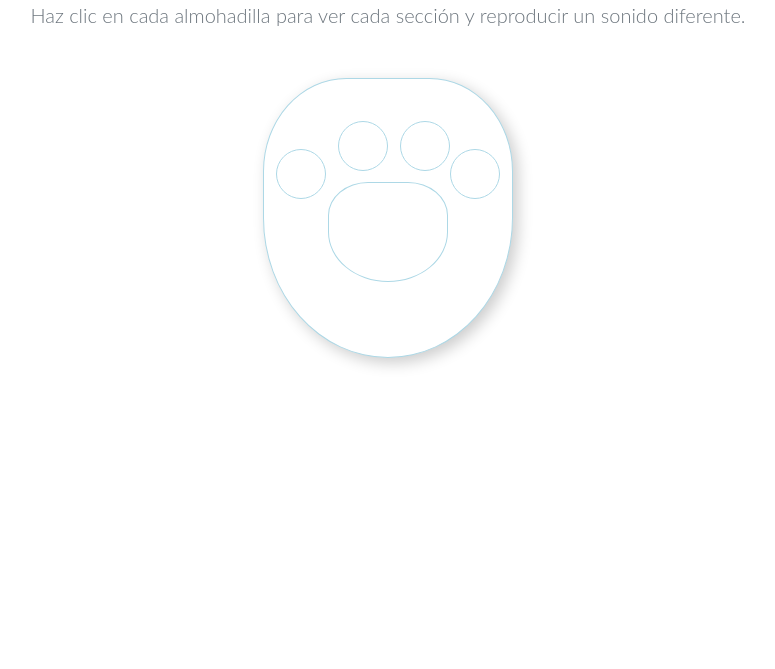
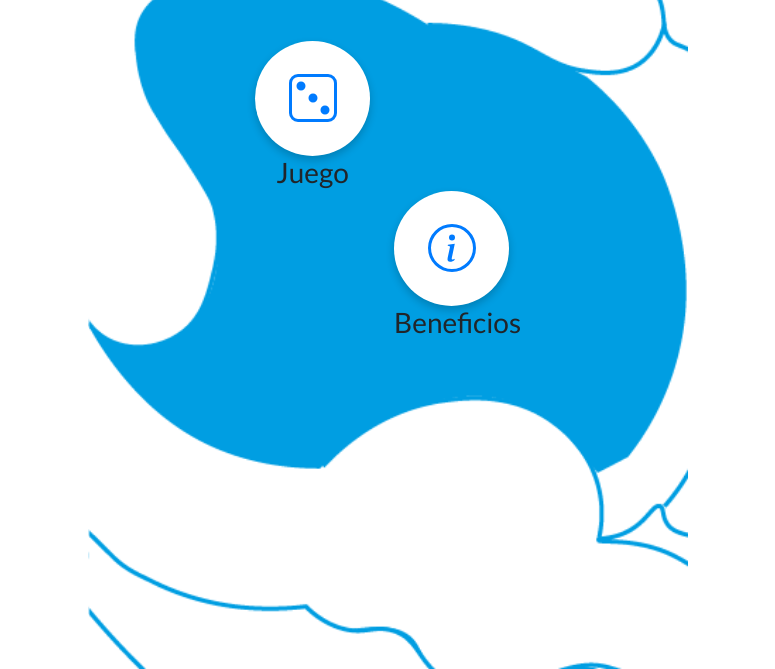
Before and after one commit to carlostaglio/totalfull, a plain HTML site: page index.html in a window 1280 px wide. Shown: the part 131-800 px from the top of the page, without its empty margins (252-1027 px from the left). Drawn offline with nearby package versions, Linux system fonts and the light colour scheme.

Commit message:
Cambio del index.html

```diff
--- a/index.html
+++ b/index.html
@@ -5,35 +5,36 @@
     <meta name="viewport" content="width=device-width, initial-scale=1.0">
     <title>TOTALFULL</title>
     <link href="https://cdn.jsdelivr.net/npm/bootstrap@5.3.3/dist/css/bootstrap.min.css" rel="stylesheet" integrity="sha384-QWTKZyjpPEjISv5WaRU9OFeRpok6YctnYmDr5pNlyT2bRjXh0JMhjY6hW+ALEwIH" crossorigin="anonymous">
-    <link rel="stylesheet" href="styles.css">
+    <link rel="stylesheet" href="styles_intro.css">
+    <link rel="preconnect" href="https://fonts.googleapis.com">
+    <link rel="preconnect" href="https://fonts.gstatic.com" crossorigin>
+    <link href="https://fonts.googleapis.com/css2?family=Lato:ital,wght@0,100;0,300;0,400;0,700;0,900;1,100;1,300;1,400;1,700;1,900&display=swap" rel="stylesheet">
+    <link rel="icon" type="image/png" href="images/Recurso 10.png">
 </head>
-<body>
+<body class="d-flex justify-content-center align-items-center vh-100 custom-bg">
 
-    <div class="container my-5">
-        <h1 class="display-4 text-center mb-3">TOTALFULL</h1>
-        <p class="lead text-center">Haz clic en cada almohadilla para ver cada sección y reproducir un sonido diferente.</p>
+    <div class="d-flex gap-4">
+        <div class="custom-button-container custom-button1-container">
+            <a href="./pregunta1.html" class="btn custom-button">
+                <svg xmlns="http://www.w3.org/2000/svg" width="3rem" height="3rem" fill="currentColor" class="bi bi-dice-3" viewBox="0 0 16 16">
+                    <path d="M13 1a2 2 0 0 1 2 2v10a2 2 0 0 1-2 2H3a2 2 0 0 1-2-2V3a2 2 0 0 1 2-2zM3 0a3 3 0 0 0-3 3v10a3 3 0 0 0 3 3h10a3 3 0 0 0 3-3V3a3 3 0 0 0-3-3z"/>
+                    <path d="M5.5 4a1.5 1.5 0 1 1-3 0 1.5 1.5 0 0 1 3 0m8 8a1.5 1.5 0 1 1-3 0 1.5 1.5 0 0 1 3 0m-4-4a1.5 1.5 0 1 1-3 0 1.5 1.5 0 0 1 3 0"/>
+                </svg>
+            </a>
+            <h3>Juego</h3>
+        </div>
+        <div class="custom-button-container">
+            <a href="./beneficios.html" class="btn custom-button">
+                <svg xmlns="http://www.w3.org/2000/svg" width="3rem" height="3rem" fill="currentColor" class="bi bi-info-circle" viewBox="0 0 16 16">
+                    <path d="M8 15A7 7 0 1 1 8 1a7 7 0 0 1 0 14m0 1A8 8 0 1 0 8 0a8 8 0 0 0 0 16"/>
+                    <path d="m8.93 6.588-2.29.287-.082.38.45.083c.294.07.352.176.288.469l-.738 3.468c-.194.897.105 1.319.808 1.319.545 0 1.178-.252 1.465-.598l.088-.416c-.2.176-.492.246-.686.246-.275 0-.375-.193-.304-.533zM9 4.5a1 1 0 1 1-2 0 1 1 0 0 1 2 0"/>
+                </svg>
+            </a>
+            <h3>Beneficios</h3>
+        </div>
 
-        <div id="catPaw" class="mx-auto mt-5">
-            <div class="paw-pad paw-main">
-                <a href="https://www.google.com" target="_blank" data-audio="audio/sound1.mp3"></a>
-            </div>
-            <div class="paw-pad paw-small-1">
-                <a href="https://www.youtube.com" target="_blank" data-audio="audio/sound2.mp3"></a>
-            </div>
-            <div class="paw-pad paw-small-2">
-                <a href="https://www.wikipedia.org" target="_blank" data-audio="audio/sound3.mp3"></a>
-            </div>
-            <div class="paw-pad paw-small-3">
-                <a href="https://www.reddit.com" target="_blank" data-audio="audio/sound4.mp3"></a>
-            </div>
-            <div class="paw-pad paw-small-4">
-                <a href="https://www.github.com" target="_blank" data-audio="audio/sound5.mp3"></a>
-            </div>
-
-        </div>
     </div>
 
     <script src="https://cdn.jsdelivr.net/npm/bootstrap@5.3.3/dist/js/bootstrap.bundle.min.js" integrity="sha384-YvpcrYf0tY3lHB60NNkmXc5s9fDVZLESaAA55NDzOxhy9GkcIdslK1eN7N6jIeHz" crossorigin="anonymous"></script>
-    <script src="scripts.js"></script>
 </body>
 </html>
```
Also changed, not shown: intro.html (deleted, +0 -40 lines).
